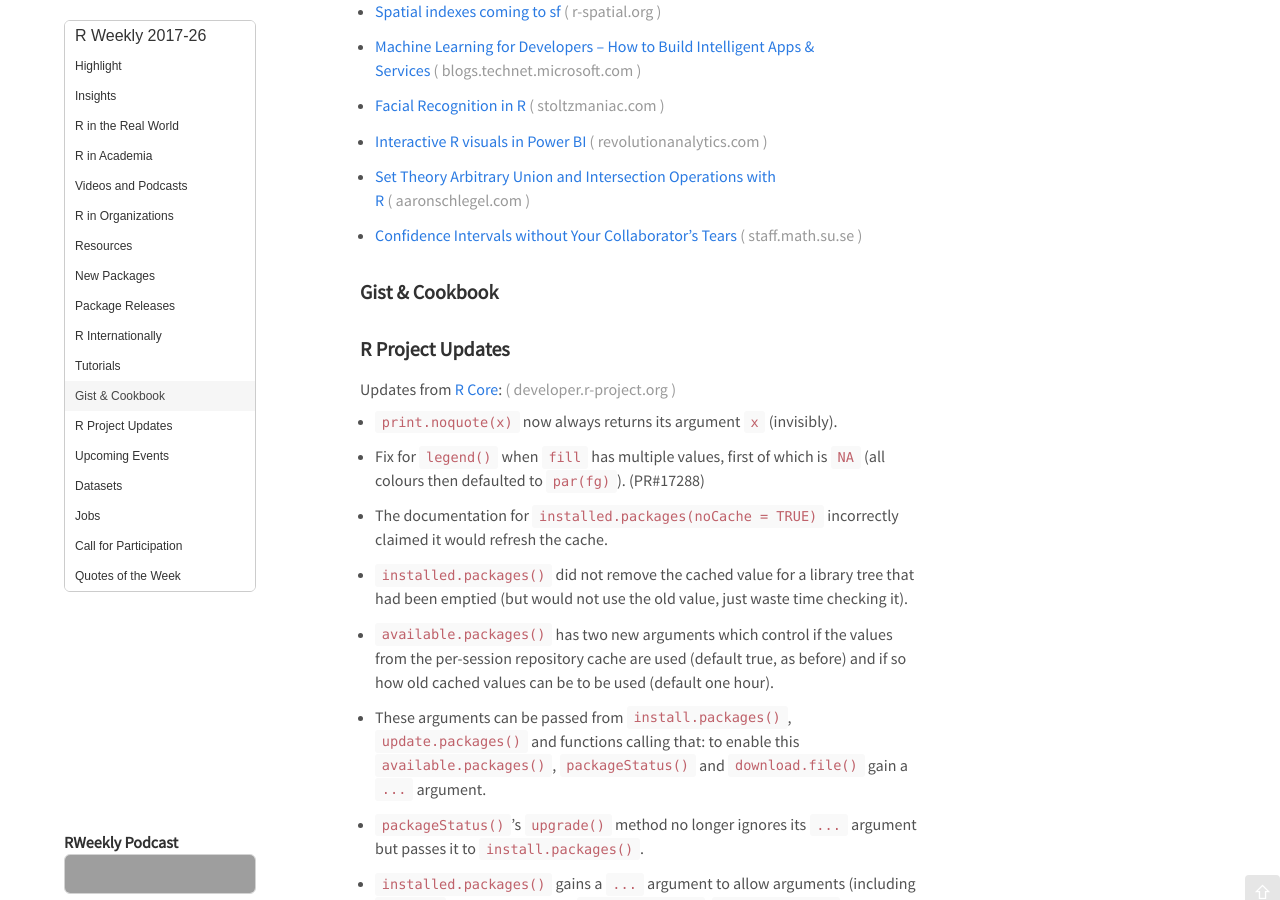
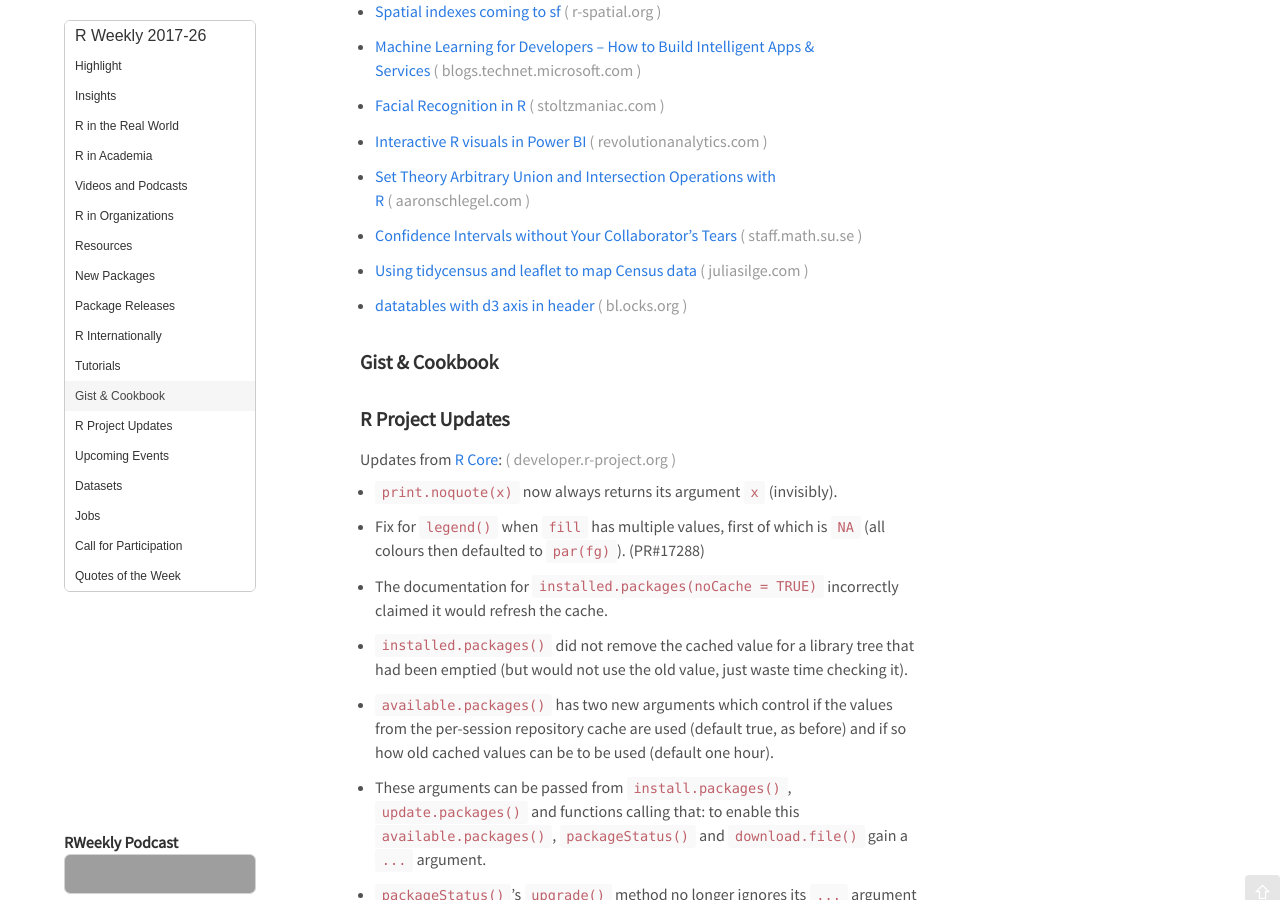
Before and after one commit to rweekly/rweekly.org, a Jekyll site: the page built from draft.md, in a window 1280 px wide and 900 px high, scrolled down 4932 px. Built offline with Jekyll 4.4.1, drawn with Linux system fonts in a browser that asks for light colours; emoji names are drawn with the system emoji font; comment, search, counter and statistics services are not loaded; grey boxes are pictures that could not be loaded.

Commit message:
Update draft.md

```diff
--- a/draft.md
+++ b/draft.md
@@ -166,6 +166,10 @@ Release Date: 2017-06-26
 
 + [Confidence Intervals without Your Collaborator's Tears](http://staff.math.su.se/hoehle/blog/2017/06/22/interpretcis.html)
 
++ [Using tidycensus and leaflet to map Census data](https://juliasilge.com/blog/using-tidycensus/)
+
++ [datatables with d3 axis in header](https://bl.ocks.org/timelyportfolio/00d84a8159a2f8cb8c0e54df913f76cc)
+
 ### Gist & Cookbook
 
 
```
